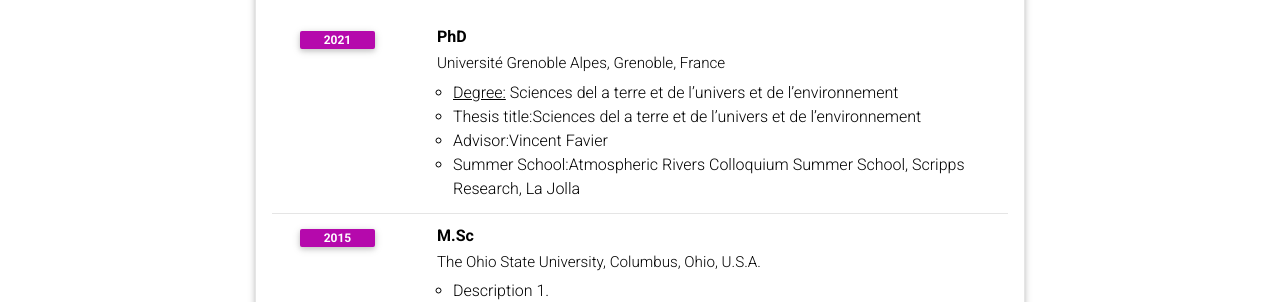
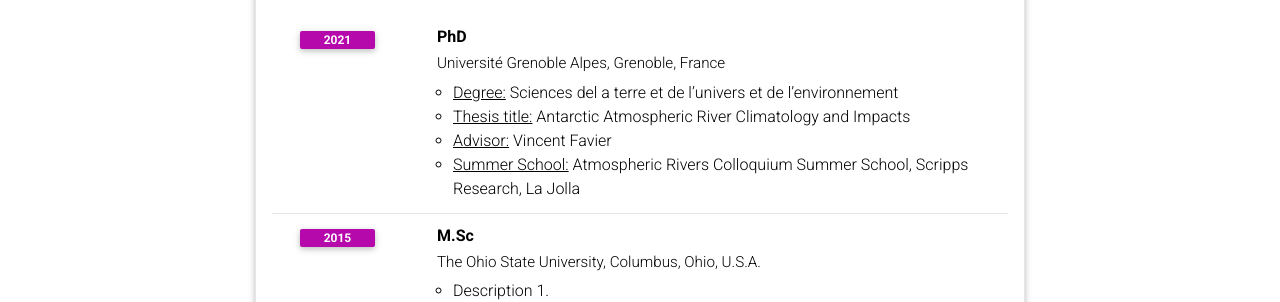
Before and after one commit to jonathanwille/jonathanwille.github.io, a Jekyll site: the page built from _pages/cv.md, in a window 1280 px wide and 900 px high. Shown: the part 440-742 px from the top of the window. Built offline with Jekyll 4.4.1, drawn with Linux system fonts in a browser that asks for light colours; comment, search, counter and statistics services are not loaded; a style sheet for code colours, icons or effects is not loaded.

Commit message:
Update cv.yml

```diff
--- a/_data/cv.yml
+++ b/_data/cv.yml
@@ -16,9 +16,9 @@
       year: 2021
       description:
         - <u>Degree:</u> Sciences del a terre et de l’univers et de l’environnement
-        - Thesis title:Sciences del a terre et de l’univers et de l’environnement
-        - Advisor:Vincent Favier
-        - Summer School:Atmospheric Rivers Colloquium Summer School, Scripps Research, La Jolla
+        - <u>Thesis title:</u> Antarctic Atmospheric River Climatology and Impacts
+        - <u>Advisor:</u> Vincent Favier
+        - <u>Summer School:</u> Atmospheric Rivers Colloquium Summer School, Scripps Research, La Jolla
     - title: M.Sc
       institution: The Ohio State University, Columbus, Ohio, U.S.A.
       year: 2015
```
